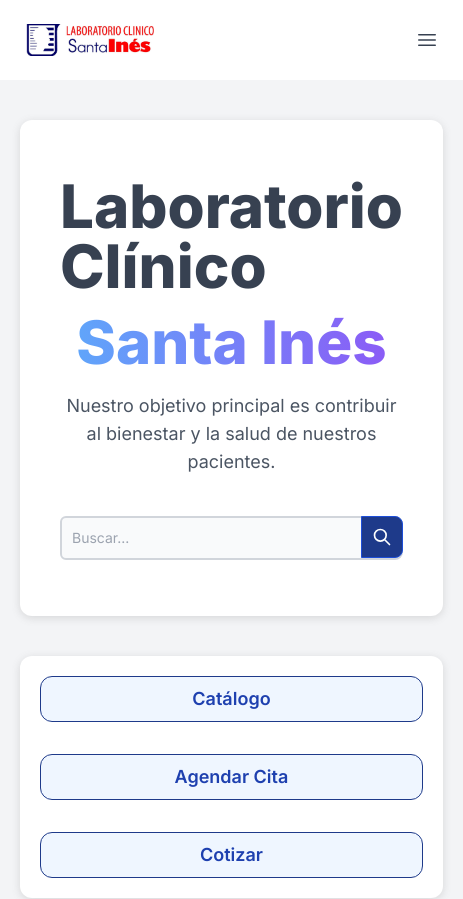
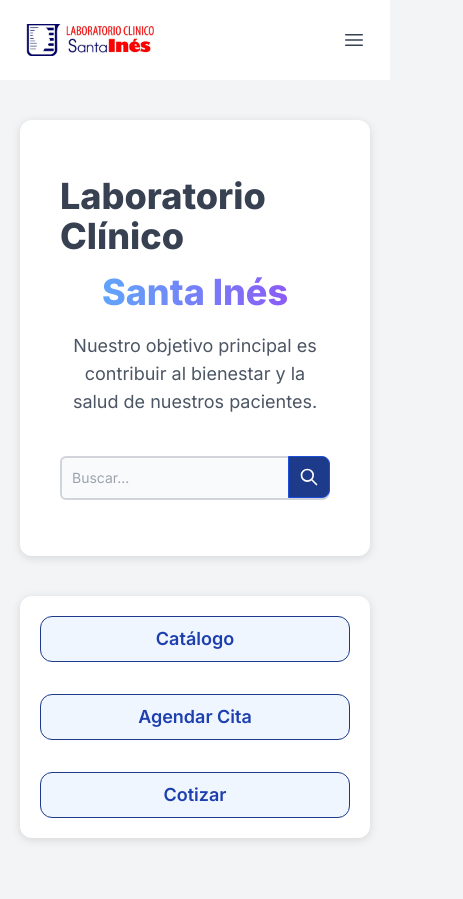
Before and after one commit to erick-brsa/example-santa-ines, a Next.js app: page / in a window 390 px wide. Shown: the top 899 px of the page, 463 px wide, since content can reach past the window. Built offline with nearby package versions, Linux system fonts and the light colour scheme.

Commit message:
Fix responsive design

```diff
--- a/app/(auth)/login/Form.js
+++ b/app/(auth)/login/Form.js
@@ -20,7 +20,7 @@ export function Form() {
 		>
 			<div>
 				<label
-					for="email"
+					htmlFor="email"
 					className="block mb-2 text-sm font-medium text-gray-900"
 				>
 					Correo electrónico
@@ -36,7 +36,7 @@ export function Form() {
 			</div>
 			<div>
 				<label
-					for="password"
+					htmlFor="password"
 					className="block mb-2 text-sm font-medium text-gray-900"
 				>
 					Contraseña
@@ -62,7 +62,7 @@ export function Form() {
 						/>
 					</div>
 					<div className="ml-3 text-sm">
-						<label for="remember" className="text-gray-500">
+						<label htmlFor="remember" className="text-gray-500">
 							Recuérdame
 						</label>
 					</div>
--- a/app/(site)/catalogo/[slug]/page.js
+++ b/app/(site)/catalogo/[slug]/page.js
@@ -1,7 +1,7 @@
 export default function studyPage({ params }) {
 	const { slug: name } = params;
 	return (
-		<main className="py-10">
+		<main className="py-10 px-5">
 			<div className="w-full max-w-6xl mx-auto">
 				<div>
 					<h1 className="text-4xl font-bold">
--- a/app/(site)/page.js
+++ b/app/(site)/page.js
@@ -3,9 +3,9 @@ import Link from 'next/link'
 export default function HomePage() {
 	return (
 		<main className="w-full py-10 px-5">
-			<div className="flex flex-col items-center gap-10 max-w-5xl bg-white shadow-[0px_2px_8px_0px_rgba(99,99,99,0.2)] rounded-xl mx-auto py-14 px-10">
+			<div className="flex flex-col items-center gap-10 w-auto md:max-w-5xl bg-white shadow-[0px_2px_8px_0px_rgba(99,99,99,0.2)] rounded-xl mx-auto py-14 px-10">
 				<div className='flex flex-col gap-5'>
-					<h1 className="flex flex-col text-6xl font-extrabold text-gray-700 gap-4 items-center">
+					<h1 className="flex flex-col text-4xl md:text-6xl font-extrabold text-gray-700 gap-4 items-center">
 						<span>Laboratorio Clínico</span>
 						<span className="bg-clip-text text-transparent bg-gradient-to-r from-blue-400 to-violet-500">
 							Santa Inés
```
